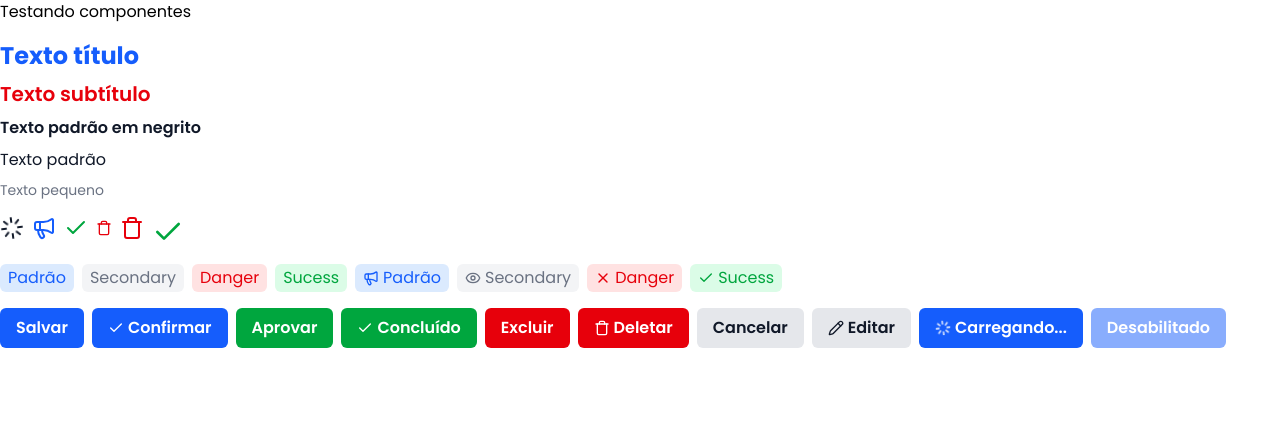
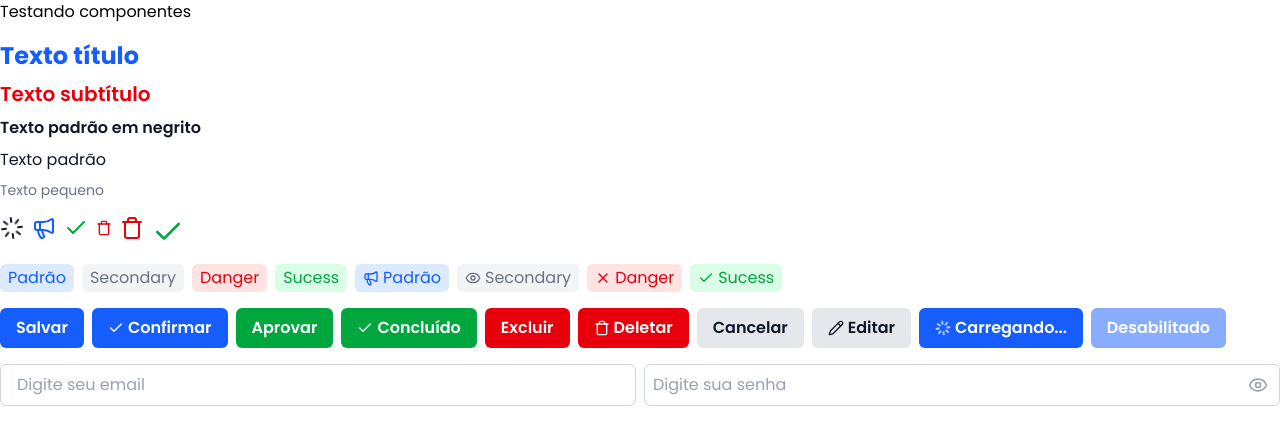
Before and after one commit to FelipeDuan/sistema-reclamacao-front, a React (Vite) app: page / in a window 1280 px wide. Shown: the top 444 px of the page. Built offline with nearby package versions, Linux system fonts and the light colour scheme.

Commit message:
feat: create Input component

```diff
--- a/src/App.tsx
+++ b/src/App.tsx
@@ -5,7 +5,6 @@ import {
   Loader,
   Megaphone,
   PencilIcon,
-  Plus,
   Trash,
   TrashIcon,
   X,
@@ -14,6 +13,7 @@ import { Icon } from "./components/ui/icon";
 import { Text } from "./components/ui/text";
 import { Badge } from "./components/ui/badge";
 import { Button } from "./components/ui/button";
+import { Input } from "./components/ui/input";
 
 export default function App() {
   return (
@@ -94,6 +94,11 @@ export default function App() {
             Desabilitado
           </Button>
         </div>
+
+        <div className="flex gap-2">
+          <Input placeholder="Digite seu email" />
+          <Input type="password" placeholder="Digite sua senha" size={"sm"} />
+        </div>
       </div>
     </>
   );
--- /dev/null
+++ b/src/components/ui/input.tsx
@@ -0,0 +1,72 @@
+import { cva, cx, type VariantProps } from "class-variance-authority";
+import { textVariants } from "./text";
+import { useState } from "react";
+import { Eye, EyeOff } from "lucide-react";
+
+export const inputVariants = cva(
+  `w-full border border-gray-300 rounded-md outline-none placeholder-gray-400
+   focus:border-blue-300 focus:ring-4 focus:ring-blue-100 transition-all`,
+  {
+    variants: {
+      size: {
+        sm: "py-2 px-2",
+        md: "py-2 px-4",
+      },
+      disabled: {
+        true: "pointer-events-none",
+      },
+    },
+    defaultVariants: {
+      size: "md",
+      disabled: false,
+    },
+  }
+);
+
+interface InputProps
+  extends VariantProps<typeof inputVariants>,
+    Omit<React.ComponentProps<"input">, "size" | "disabled"> {}
+
+export function Input({
+  type = "text",
+  size,
+  disabled,
+  className,
+  ...props
+}: InputProps) {
+  const [showPassword, setShowPassword] = useState(false);
+  const isPassword = type === "password";
+  const inputType = isPassword && showPassword ? "text" : type;
+
+  function handleShowPassword() {
+    setShowPassword((prev) => !prev);
+  }
+
+  return (
+    <div className="relative w-full">
+      <input
+        type={inputType}
+        className={cx(
+          inputVariants({ size, disabled }),
+          textVariants(),
+          className
+        )}
+        {...props}
+      />
+
+      {isPassword && (
+        <button
+          type="button"
+          className="absolute right-3 top-1/2 -translate-y-1/2 text-gray-400 hover:text-gray-600 transition-colors cursor-pointer"
+          onClick={handleShowPassword}
+        >
+          {showPassword ? (
+            <EyeOff className="w-5 h-5" />
+          ) : (
+            <Eye className="w-5 h-5" />
+          )}
+        </button>
+      )}
+    </div>
+  );
+}
```
